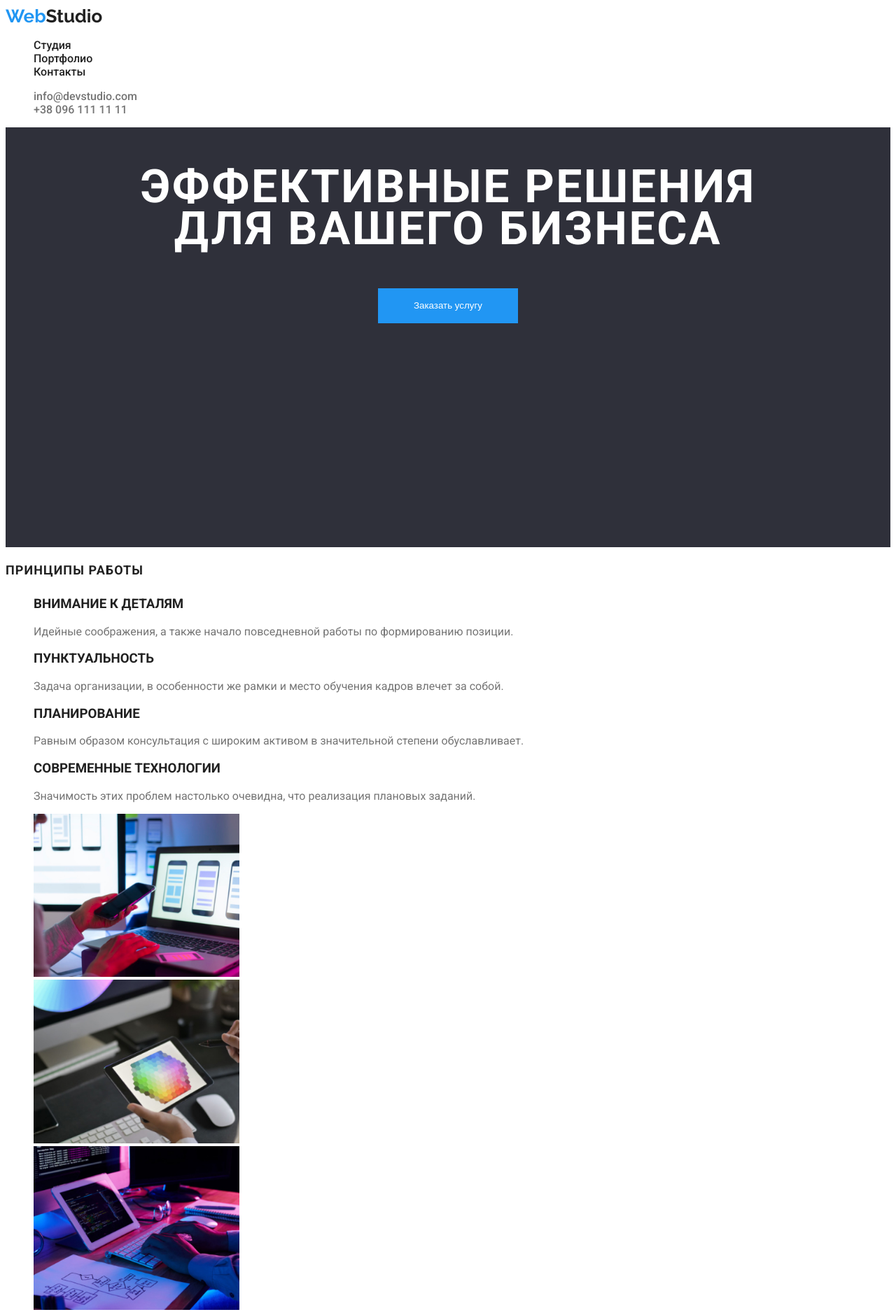
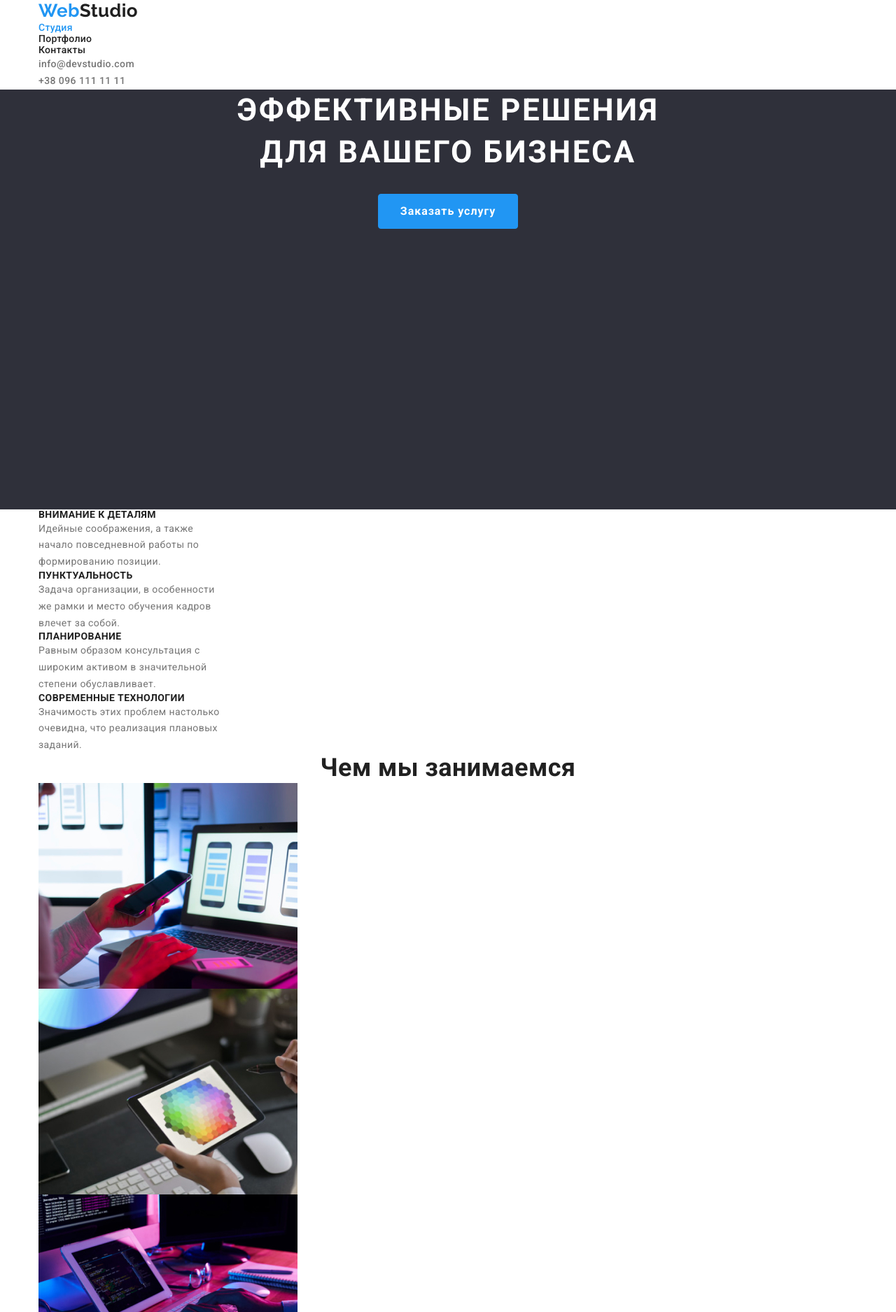
Before and after one commit to OrlovskyiPavlo/goit-markup-hw-02, a plain HTML site: page index.html in a window 1280 px wide. Shown: the top 1875 px of the page at 70% size. Drawn offline with Linux system fonts and the light colour scheme.

Commit message:
apply all fonts and style
task 2 seems to be done

```diff
--- a/css/main.css
+++ b/css/main.css
@@ -1,127 +1,233 @@
+/*обнуление стилей базавое*/
+* {
+  margin: 0;
+  padding: 0;
+  box-sizing: border-box;
+}
+/*основной стиль*/
+img {
+  display: block;
+}
 /*Применяем кастомную переменную*/
 :root {
-  --primary-text-color: #212121;
-  --secondary-text-color: #757575;
+  --primary-font-color: #212121;
+  --secondary-font-color: #757575;
   --accent-color: #2196f3;
-  --logo-color: #2196f3;
   --second-accent-color: #ffffff;
+  --hero-background-color: #2f303a;
   --background-color: #f5f4fa;
-  --fotter-link-color: rgba(255, 255, 255, 0.6);
   --secondary-backround-color: #2f303a;
 }
-/*для тела и ссылок*/
-body,
-a {
+body {
   font-family: 'Roboto', sans-serif;
-  font-style: normal;
-  color: var(--primary-text-color);
-}
-/*убираем подчеркивание ссылок*/
-a {
-  text-decoration: none;
+  font-weight: 400;
+  letter-spacing: 0.03em;
+  font-size: 14px;
+  line-height: 1.71;
+  color: var(--primary-font-color);
+  margin: 0px;
 }
 /*Убираем точки элементов списка*/
 ul {
-  list-style: none;
+  list-style-type: none;
+  padding: 0;
+  margin: 0;
 }
-/*Логотип*/
-.logo {
-  color: var(--accent-color);
-  font-family: 'Raleway', sans-serif;
-  font-weight: bold;
-  font-size: 26px;
-  line-height: 1.2;
+/*убираем подчеркивание ссылок*/
+a,
+a:visited {
+  text-decoration: none;
 }
-.logo-black {
-  color: #212121;
+h1 {
+  margin: 0;
+  font-weight: 900;
+  font-size: 44px;
+  line-height: 1.36;
+  letter-spacing: 0.06em;
+  text-align: center;
+  color: #ffffff;
+  text-transform: uppercase;
 }
-.logo-white {
-  color: #ffffff;
+/*задаём основные параметры которые не были унаследованны*/
+h2 {
+  font-size: 36px;
+  line-height: 1.16;
+  font-weight: 700;
+  text-align: center;
+  margin: 0;
+}
+/*убераем маржин для заголовка 3 уровня*/
+h3 {
+  margin: 0;
+}
+h3 p {
+  font-style: normal;
+  font-weight: normal;
+  font-size: 14px;
+  line-height: 1.7;
+  color: var(--secondary-font-color);
+  letter-spacing: 0.03em;
+}
+/*Прячем псевдо заголовки*/
+.advantages-title,
+.portfolio-title {
+  display: none;
+}
+/*размер основного контейнера нв всех секциях*/
+.container {
+  width: 1200px;
+  padding-left: 15px;
+  padding-right: 15px;
+  margin-left: auto;
+  margin-right: auto;
 }
 .header-nav {
+  /* display: flex;
+  /* align-items: center; */
+  height: inherit;
+}
+.logo {
+  font-family: 'Raleway', sans-serif;
+  font-weight: 700;
+  font-size: 26px;
+  line-height: 1.19;
+  padding-top: 24px;
+  padding-bottom: 25px;
+}
+.black {
+  color: var(--primary-font-color);
+}
+.white {
+  color: var(--second-accent-color);
+}
+.blue {
+  color: var(--accent-color);
+}
+.logo:focus {
+  outline: none;
+}
+/*убираем поля при фокусироке мышью*/
+.page:focus {
+  outline: none;
+  color: var(--accent-color);
+}
+.header-nav {
+  /*display: flex;
+  align-items: center;*/
+  height: inherit;
+}
+.page {
+  color: var(--primary-font-color);
+  /*padding-top: 32px;
+  padding-bottom: 32px;*/
+}
+.page-ref,
+a:visited {
+  letter-spacing: 0.02em;
+  line-height: 1.14;
   font-weight: 500;
 }
-.header-nav a:hover,
-.header-nav a:focus {
-  color: #2196f3;
+/*подсвечиваем цветом активную страницу*/
+.active.page {
+  color: var(--accent-color);
+}
+/*Блок Герой - он такой! Кто мерял - тот знает*/
+.hero {
+  background-size: cover;
+  background-position: absolute;
+  background-color: var(--hero-background-color);
+  text-align: center;
+  height: 600px;
+}
+/*Геройская кнопка*/
+.button,
+.button:focus {
+  width: 200px;
+  height: 50px;
+  border: 1px solid var(--accent-color);
+  background-color: var(--accent-color);
+  letter-spacing: 0.06em;
+  line-height: 1.87;
+  font-size: 16px;
+  font-family: 'Roboto', sans-serif;
+  color: var(--second-accent-color);
+  font-weight: 700;
+  outline: none;
+  cursor: pointer;
+  margin-top: 30px;
+  border-radius: 4px;
+}
+/*задаём ключевые параметры блоку превосходств*/
+.advantages {
+  line-height: 1.1;
+  letter-spacing: 0.03em;
+}
+/*меняем направление и задаём внутренний просвет списку
+.advantages ul{
+  display: flex;
+  justify-content: space-between;
+}*/
+/*задаем ширину блока преимуществ*/
+.advantages li {
+  width: 270px;
+}
+.advantages h3 {
+  font-size: 14px;
+  line-height: 1.14;
+  font-weight: 700;
+  text-transform: uppercase;
+  color: var(--primary-font-color);
+}
+.advantages,
+.group p {
+  line-height: 1.7;
+  color: var(--secondary-font-color);
+}
+
+footer {
+  background-color: #2f303a;
+  height: 250px;
+}
+
+/*отменяем интерполяцию*/
+.address {
+  font-style: normal;
+  color: var(--second-accent-color);
 }
 .contacts a {
-  color: #757575;
   font-weight: 500;
+  line-height: 1.1;
+  color: var(--secondary-font-color);
 }
-.contacts a:hover,
-.contacts a:focus {
-  color: #2196f3;
+.filter-button {
+  font-family: 'Roboto', sans-serif;
+  font-weight: 500;
+  font-weight: 500;
+  font-size: 16px;
+  line-height: 1.63;
+  background-color: var(--background-color);
+  color: var(--primary-font-color);
+  padding: 6px 22px;
+  border-radius: 4px;
+  border: none;
+  transition: 0.3s;
 }
-
-/*Наш Герой*/
-.hero {
-  height: 600px;
-  background: #2f303a;
-  font-weight: 900;
-  font-size: 44px;
-  line-height: 60px;
-  letter-spacing: 0.06em;
-  text-align: center;
-  text-transform: uppercase;
+.filter-button:hover {
+  background-color: var(--accent-color);
+  color: var(--second-accent-color);
+  box-shadow: 0px 3px 1px rgba(0, 0, 0, 0.1), 0px 1px 2px rgba(0, 0, 0, 0.08),
+    0px 2px 2px rgba(0, 0, 0, 0.12);
 }
-.hero-title {
-  color: white;
-  display: flex;
-  align-items: center;
-  flex-direction: column;
-  justify-content: center;
-}
-/*Кнопка Заказать услугу*/
-.order {
-  width: 200px;
-  height: 50px;
-  color: #ffffff;
-  background: #2196f3;
-  border: none;
-}
-.advantages-title,
-.occupation-title,
-.group-title,
-.portfolio-title,
-.advantages h3 {
+.project-link {
   font-weight: bold;
-  text-transform: uppercase;
-}
-h2 {
   font-size: 18px;
   line-height: 2;
   letter-spacing: 0.06em;
+  color: var(--primary-font-color);
 }
-.item-link p,
-.employee-card p,
-.features-list p,
-.advantages p {
-  color: var(--secondary-text-color);
+.project-link p {
+  font-size: 16px;
+  line-height: 1.87;
+  letter-spacing: 0.03em;
+  color: var(--secondary-font-color);
 }
-/*Прячем псевдо заголовки*/
-.occupation-title,
-.portfolio-title {
-  display: none;
-}
-/*Добро пожаловать в подвал*/
-.footer {
-  background-color: #2f303a;
-  color: #ffffff;
-  font-family: Raleway;
-  font-style: normal;
-  font-size: 14;
-  line-height: 1.7;
-  letter-spacing: 0.06em;
-}
-.filter-button button {
-  border: none;
-}
-.filter-button button:hover {
-  background-color: #2196f3;
-  color: #ffffff;
-}
-/*Переназначаем стиль тега адрес*/
-.address {
-  font-style: normal;
-}
--- a/index.html
+++ b/index.html
@@ -5,129 +5,127 @@
     <meta http-equiv="X-UA-Compatible" content="IE=edge">
     <meta name="viewport" content="width=device-width, initial-scale=1.0">
     <title>Studio</title>
-    <link rel="stylesheet" href="./css/main.css">
     <link rel="preconnect" href="https://fonts.gstatic.com">
     <link href="https://fonts.googleapis.com/css2?family=Raleway:wght@700&family=Roboto:wght@400;500;700&display=swap" rel="stylesheet">
+    <link rel="stylesheet" href="./css/main.css">
 </head>
 <body>
     <header>
-        <nav>
-            <!-- Навигация на другие страницы либо на эту-->
-            <div>
-                <a class="logo" href="./index.html">Web<span class="logo-black">Studio</span></a>
-            </div>
-            <div class="header-nav">
-                <ul>
+        <div class="container">
+            <nav class="header-nav">
+                <a href="./index.html" class="logo black">
+                    <span class="blue">Web</span><span>Studio</span>
+                </a>
+                <ul class="page-ref">
                     <li>
-                        <a href="index.html">Студия</a>
+                        <a href="index.html" class="active page">Студия</a>
                     </li>
                     <li>
-                        <a href="portfolio.html">Портфолио</a>
+                        <a href="portfolio.html" class="page">Портфолио</a>
                     </li>
                     <li>
-                        <a href="/contact">Контакты</a>
+                        <a href="/contact" class="page">Контакты</a>
                     </li>
                 </ul>
-            </div>
             </nav>
             <ul class="contacts">
                 <li>
-                    <a href="/email">info@devstudio.com</a>
+                    <a href="/email" class="mail">info@devstudio.com</a>
                 </li>
                 <li>
                     <a href="/mobile">+38 096 111 11 11</a>
                 </li>
             </ul>
+        </div>
     </header>
     <main>
-         <!-- Шапка страницы -->
         <section class="hero">
-            <div class="hero-title">
+            <div class="container">
                 <h1>Эффективные решения<br>для вашего бизнеса</h1>
-                <button class="order">Заказать услугу</button>
+                <button class="button">Заказать услугу</button>
             </div>
         </section>
          <!-- Особенности -->
         <section class="advantages">
+            <div class="container">
+                <!-- заголовок скроем -->
                 <h2 class=advantages-title>Принципы работы</h2>
-            <ul class="features">
-                <li class="features-list">
+                <ul>
+                    <li class="advantages-list">
                         <h3>Внимание к деталям</h3>
                         <p>Идейные соображения, а также начало повседневной работы по формированию позиции.</p>
                     </li>
-                <li class="features-list">
+                    <li class="advantages-list">
                         <h3>Пунктуальность</h3>
                         <p>Задача организации, в особенности же рамки и место обучения кадров влечет за собой.</p>
                     </li>
-                <li class="features-list">
+                    <li class="advantages-list">
                         <h3>Планирование</h3>
                         <p>Равным образом консультация с широким активом в значительной степени обуславливает.</p>
                     </li>
-                <li class="features-list">
+                    <li class="advantages-list">
                         <h3>Современные технологии</h3>
                         <p>Значимость этих проблем настолько очевидна, что реализация плановых заданий.</p>
                     </li>
                 </ul>
+            </div>
         </section>
         <!-- Чем мы занимаемся -->
         <section class="occupation">
+            <div class="container">
                 <h2 class="occupation-title">Чем мы занимаемся</h2>
-            <div>
-                <ul>
+                <ul class="occupation-direct">
                     <li>
-                        <img src="./images/img01.jpg" alt="Фото рабочего места 1" width="294">
+                        <img src="./images/img01.jpg" alt="Фото рабочего места 1" width="370">
                     </li>
                     <li>
-                        <img src="./images/img02.jpg" alt="Фото рабочего места 2" width="294">
+                        <img src="./images/img02.jpg" alt="Фото рабочего места 2" width="370">
                     </li>
                     <li>
-                        <img src="./images/img03.jpg" alt="Фото рабочего места 3" width="294">
+                        <img src="./images/img03.jpg" alt="Фото рабочего места 3" width="370">
                     </li>
                 </ul>
             </div>
         </section>
         <!-- Наша команда -->
         <section class="group">
+            <div class="container">
                 <h2 class="group-title">Наша команда</h2>
                 <ul class="employee">
                     <li class="employee-card">
-                    <img src="./images/img04.jpg" alt="фото Игоря Демьянченко" width="294">
+                        <img src="./images/img04.jpg" alt="фото Игоря Демьянченко" width="270">
                         <h3 class="employee-name">Игорь Демьяненко</h3>
                         <p>Product Designer</p>
                     </li>
-            </ul>
-            <ul>
                     <li class="employee-card">
-                    <img src="./images/img05.jpg" alt="фото Ольги Репиной" width="294">
+                        <img src="./images/img05.jpg" alt="фото Ольги Репиной" width="270">
                         <h3 class="employee-name">Ольга Репина</h3>
                         <p>Frontend Developer</p>
                     </li>
-            </ul>
-            <ul>
                     <li class="employee-card">
-                    <img src="./images/img06.jpg" alt="фото Николая Тарасова" width="294">
+                        <img src="./images/img06.jpg" alt="фото Николая Тарасова" width="270">
                         <h3 class="employee-name">Николай Тарасов</h3>
                         <p>Marketing</p>
                     </li>
-            </ul>
-            <ul>
                     <li class="employee-card">
-                    <img src="./images/img07.jpg" alt="фото Михаила Ермакова" width="294">
+                        <img src="./images/img07.jpg" alt="фото Михаила Ермакова" width="270">
                         <h3 class="employee-name">Михаил Ермаков</h3>
                         <p>UI Designer</p>
                     </li>
                 </ul>
+            </div>
         </section>
     </main>
-    <footer class="footer">
-        <div>
-            <a class="logo" href="./index.html">Web<span class="logo-white">Studio</span></a>
-        </div>
-        <div>
+    <!--добро пожаловать в подвал-->
+    <footer>
+        <div class="container">
+            <a class="logo white" href="./index.html">
+                <span class="blue">Web</span><span>Studio</span>
+            </a>
+            <address class="address">
+                <p>г.Киев, пр-т Леси Украинки, 26</p>
+            </address>
             <ul class="contacts">
-                <li>
-                    <address class="address">г.Киев, пр-т Леси Украинки, 26</address>
-                </li>
                 <li>
                     <a href="/email">info@devstudio.com</a>
                 </li>
```
Also changed, not shown: portfolio.html (+51 -49 lines). Lines whose indentation alone changed are shown as unchanged.
